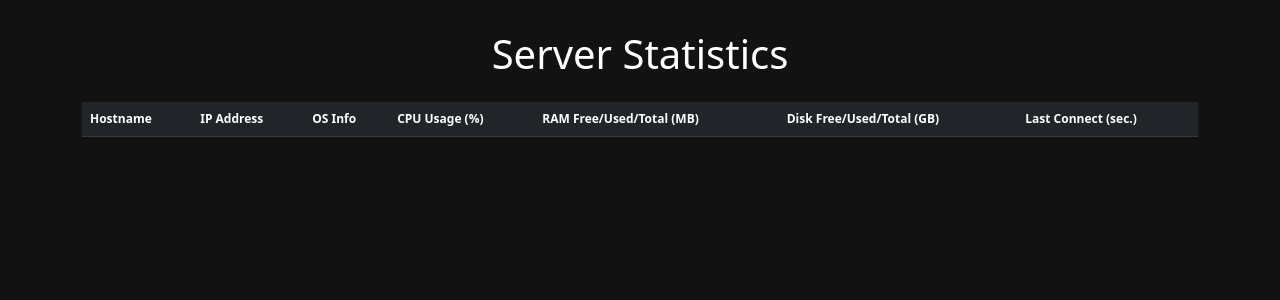
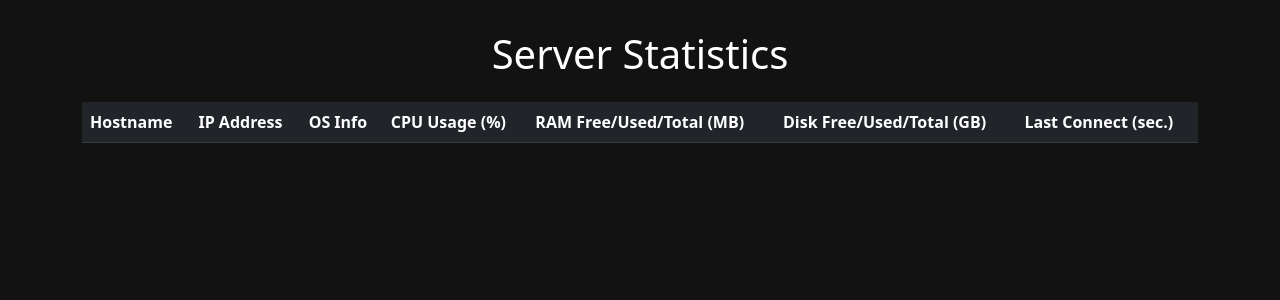
Before and after one commit to blanelts/monitoring, a Flask app: page / in a window 1280 px wide. Shown: the top 300 px of the page. Run offline with Flask 2, Linux system fonts and the light colour scheme; data that the repository does not hold is empty; some libraries are stand-ins or nearby versions.

Commit message:
fix font-size

```diff
--- a/server/app/templates/index.html
+++ b/server/app/templates/index.html
@@ -10,7 +10,7 @@
         body {
             background-color: #121212;
             color: white;
-            font-size: 12px;
+            /*font-size: 12px;*/
         }
         .container {
             margin-top: 30px;
```
